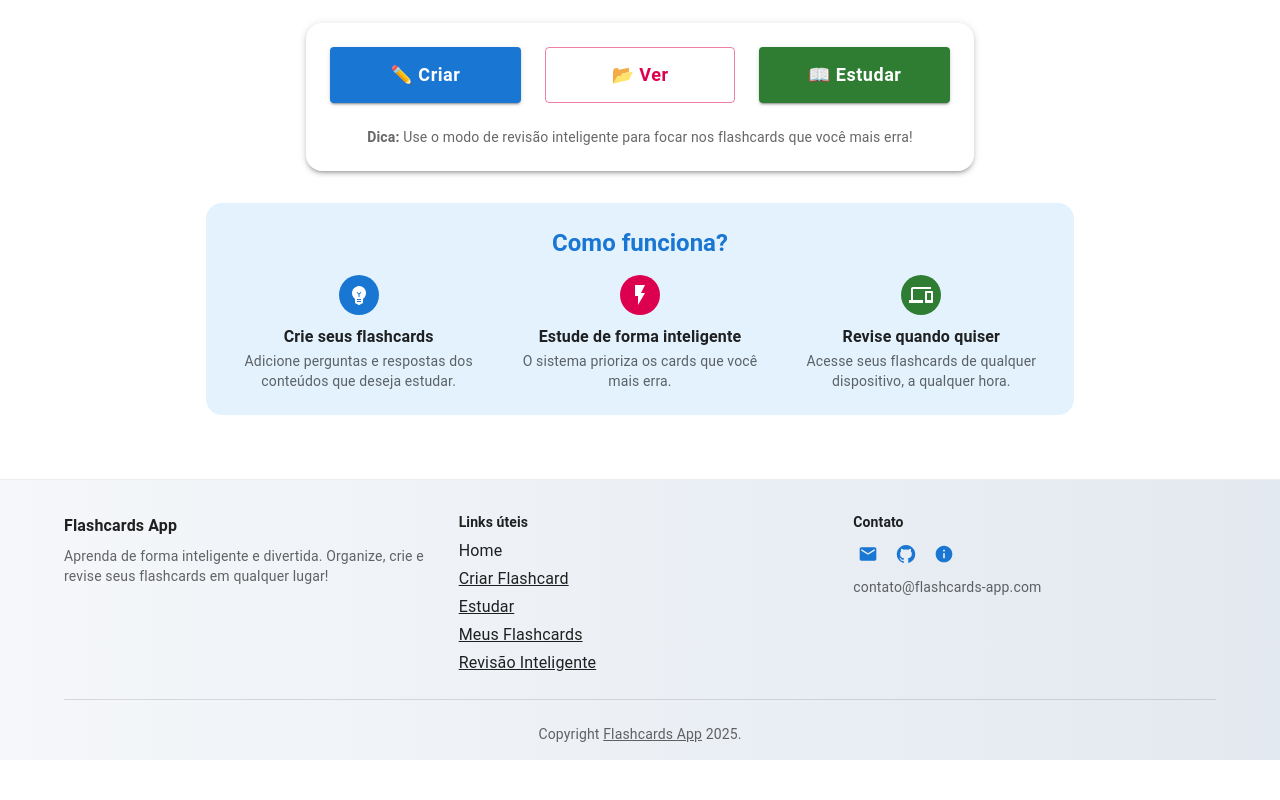
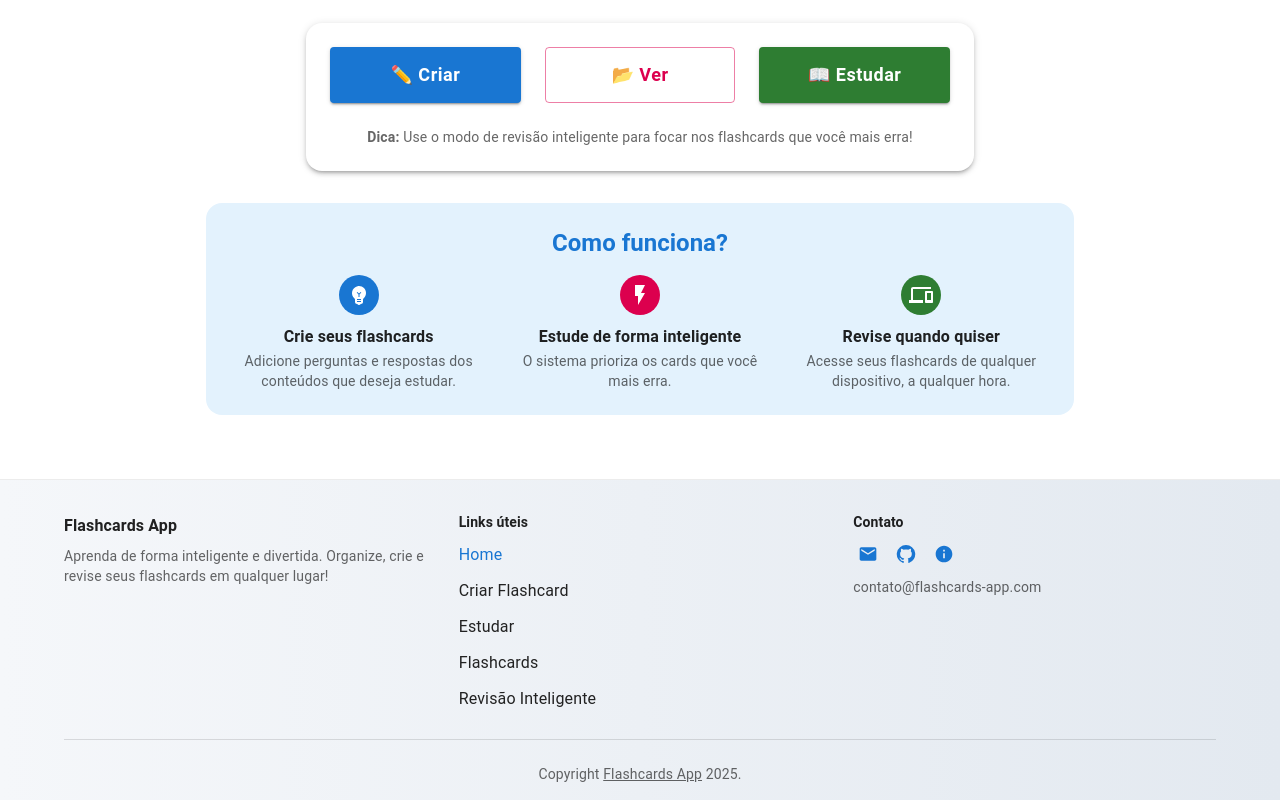
Before and after one commit to valeriapessoa/Flashcards, a Next.js app in the folder frontend/: page / in a window 1280 px wide. Shown: the part 884-1684 px from the top of the page. Before the commit the page ends 1644 px from the top, so only its background shows below. Built offline with nearby package versions, Linux system fonts and the light colour scheme; no server answers.

Commit message:
feat: adiciona renderização condicional no componente Flashcards e atualiza links no Footer com destaque para o ativo

```diff
--- a/frontend/src/app/flashcards/page.tsx
+++ b/frontend/src/app/flashcards/page.tsx
@@ -47,12 +47,6 @@ const Flashcards: React.FC = () => {
   const { data: session, status } = useSession();
   const theme = useTheme();
 
-  if (status === "loading") return null;
-  if (status === "unauthenticated") {
-    router.push("/login");
-    return null;
-  }
-
   // useQuery sempre chamado, só habilita se autenticado
   const { data: flashcards = [], isLoading, error } = useQuery<Flashcard[], Error>({
     queryKey: ["flashcards"],
@@ -92,6 +86,21 @@ const Flashcards: React.FC = () => {
     setImageDialogOpen(false);
     setDialogImageUrl(null);
   };
+
+  // Correção: renderização condicional após hooks
+  if (status === "loading") {
+    return (
+      <Box minHeight="75vh" display="flex" alignItems="center" justifyContent="center">
+        <CircularProgress />
+      </Box>
+    );
+  }
+  if (status === "unauthenticated") {
+    if (typeof window !== "undefined") {
+      router.push("/login");
+    }
+    return null;
+  }
 
   return (
     <>
--- a/frontend/src/components/Footer.tsx
+++ b/frontend/src/components/Footer.tsx
@@ -3,8 +3,18 @@ import { Box, Container, Typography, Link, Grid, Divider, IconButton } from '@mu
 import GitHubIcon from '@mui/icons-material/GitHub';
 import EmailIcon from '@mui/icons-material/Email';
 import InfoIcon from '@mui/icons-material/Info';
+import { usePathname } from 'next/navigation';
 
 const Footer: React.FC = () => {
+  const pathname = usePathname();
+  const links = [
+    { label: 'Home', href: '/' },
+    { label: 'Criar Flashcard', href: '/criar-flashcard' },
+    { label: 'Estudar', href: '/estudar' },
+    { label: 'Flashcards', href: '/flashcards' },
+    { label: 'Revisão Inteligente', href: '/revisao-inteligente' },
+  ];
+
   return (
     <Box component="footer" sx={{
       background: 'linear-gradient(90deg, #f5f7fa 0%, #e3e9f0 100%)',
@@ -24,13 +34,31 @@ const Footer: React.FC = () => {
           <Grid item xs={6} sm={4}>
             <Typography variant="subtitle2" fontWeight={700} gutterBottom>Links úteis</Typography>
             <Box sx={{ display: 'flex', flexDirection: 'column', gap: 0.5 }}>
-              <Link href="/" style={{ textDecoration: 'none', color: 'inherit' }}>
-                Home
-              </Link>
-              <Link href="/criar-flashcard" style={{ color: 'inherit', textDecoration: 'underline' }}>Criar Flashcard</Link>
-              <Link href="/estudar" style={{ color: 'inherit', textDecoration: 'underline' }}>Estudar</Link>
-              <Link href="/flashcards" style={{ color: 'inherit', textDecoration: 'underline' }}>Meus Flashcards</Link>
-              <Link href="/revisao-inteligente" style={{ color: 'inherit', textDecoration: 'underline' }}>Revisão Inteligente</Link>
+              {links.map(link => {
+                const isActive = link.href === '/' ? pathname === '/' : pathname.startsWith(link.href);
+                return (
+                  <Link
+                    key={link.href}
+                    href={link.href}
+                    style={{ textDecoration: 'none' }}
+                    sx={{
+                      color: isActive ? '#1976d2' : '#222',
+                      fontWeight: 400,
+                      px: 0,
+                      py: 0.5,
+                      borderRadius: 0,
+                      background: 'none',
+                      transition: 'color 0.15s',
+                      '&:hover': {
+                        color: '#1565c0',
+                        textDecoration: 'underline',
+                      },
+                    }}
+                  >
+                    {link.label}
+                  </Link>
+                );
+              })}
             </Box>
           </Grid>
           <Grid item xs={6} sm={4}>
--- a/frontend/src/components/Header.tsx
+++ b/frontend/src/components/Header.tsx
@@ -60,7 +60,7 @@ const Header: React.FC = () => {
                   px: 1.5,
                   py: 0.5,
                   minWidth: 80,
-                  background: 'none',
+                  background: isActive ? 'rgba(25, 118, 210, 0.08)' : 'none',
                   borderRadius: 1,
                   boxShadow: 'none',
                   overflow: 'hidden',
@@ -80,7 +80,7 @@ const Header: React.FC = () => {
                   },
                   '&:hover': {
                     color: '#1976d2',
-                    background: 'rgba(25, 118, 210, 0.06)',
+                    background: 'rgba(25, 118, 210, 0.13)',
                   },
                   '&:hover:after': {
                     background: '#90caf9',
```
